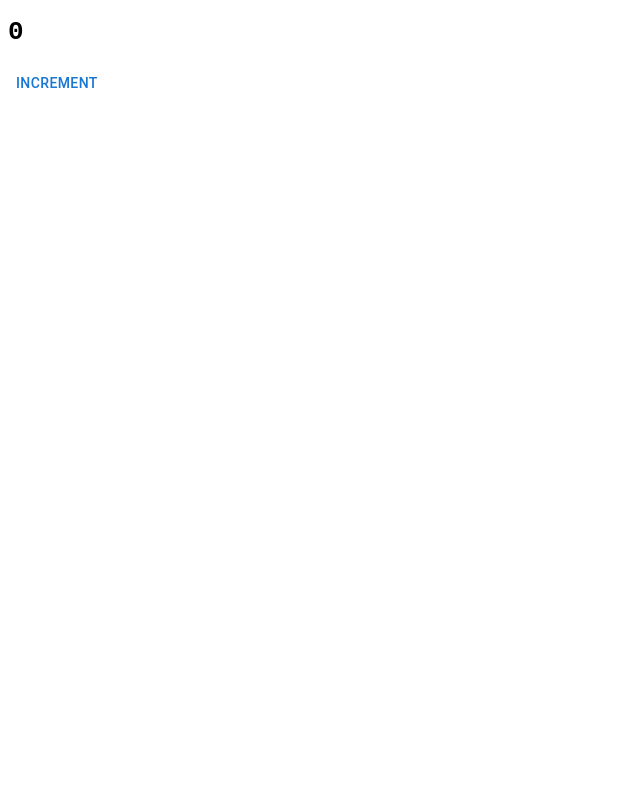
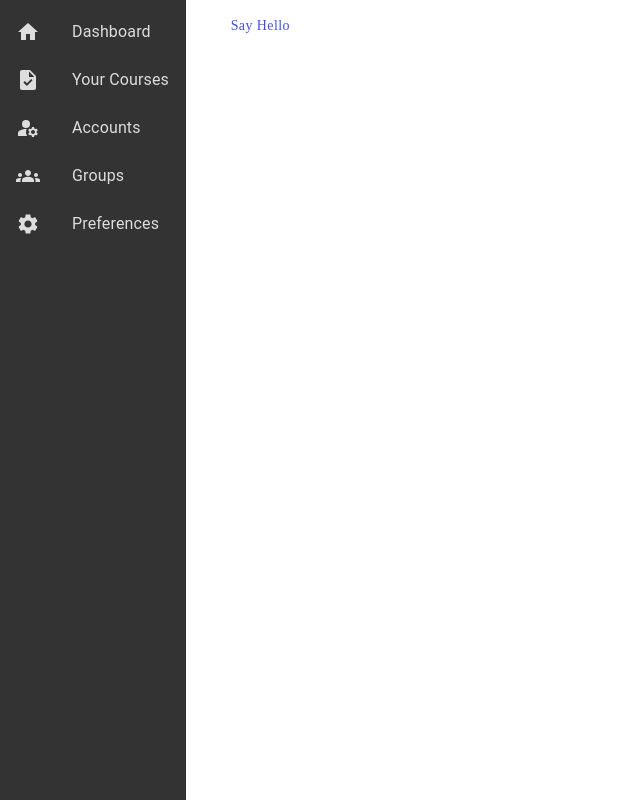
Before and after one commit to UniversityConsole/console, a React app: page / in a window 1280 px wide. Shown: the whole page, without its empty margins (0-640 px from the left). Built offline with nearby package versions, Linux system fonts and the light colour scheme; the HTML template or start-up script is replaced by a standard one.

Commit message:
Create themes for sidebar and button

```diff
--- a/package.json
+++ b/package.json
@@ -27,6 +27,7 @@
   "dependencies": {
     "@emotion/react": "^11.9.3",
     "@emotion/styled": "^11.9.3",
+    "@mui/icons-material": "^5.8.4",
     "@mui/material": "^5.8.4",
     "react": "^18.1.0",
     "react-dom": "^18.1.0"
--- a/src/index.tsx
+++ b/src/index.tsx
@@ -4,15 +4,73 @@ import { createRoot } from 'react-dom/client';
 import Button from '@mui/material/Button';
 
 import * as styles from './test.scss';
+import {Drawer, Grid, List, ListItem, ListItemButton, ListItemIcon, ListItemText, ThemeProvider} from "@mui/material";
+import {drawerTheme} from "./themes/drawer";
+import HomeIcon from '@mui/icons-material/Home';
+import TaskIcon from '@mui/icons-material/Task';
+import ManageAccountsIcon from '@mui/icons-material/ManageAccounts';
+import GroupsIcon from '@mui/icons-material/Groups';
+import SettingsIcon from '@mui/icons-material/Settings';
+import {buttonTheme} from "./themes/button";
 
 function Counter() {
-  const [count, setCount] = useState(0);
   return (
     <>
-      <h1 className={styles.counter}>{count}</h1>
-      <Button onClick={() => setCount(count + 1)}>
-        Increment
-      </Button>
+      <Grid container spacing={3}>
+        <Grid item xs={2}>
+          <ThemeProvider theme={drawerTheme}>
+            <Drawer variant="permanent" anchor="left">
+              <List>
+                <ListItem disablePadding>
+                  <ListItemButton>
+                    <ListItemIcon>
+                      <HomeIcon sx={{color: '#DDDDDD'}} />
+                    </ListItemIcon>
+                    <ListItemText primary = "Dashboard" />
+                  </ListItemButton>
+                </ListItem>
+                <ListItem disablePadding>
+                  <ListItemButton>
+                    <ListItemIcon>
+                      <TaskIcon sx={{color: '#DDDDDD'}} />
+                    </ListItemIcon>
+                    <ListItemText primary = "Your Courses" />
+                  </ListItemButton>
+                </ListItem>
+                <ListItem disablePadding>
+                  <ListItemButton>
+                    <ListItemIcon>
+                      <ManageAccountsIcon sx={{color: '#DDDDDD'}} />
+                    </ListItemIcon>
+                    <ListItemText primary = "Accounts" />
+                  </ListItemButton>
+                </ListItem>
+                <ListItem disablePadding>
+                  <ListItemButton>
+                    <ListItemIcon>
+                      <GroupsIcon sx={{color: '#DDDDDD'}} />
+                    </ListItemIcon>
+                    <ListItemText primary = "Groups" />
+                  </ListItemButton>
+                </ListItem>
+                <ListItem disablePadding>
+                  <ListItemButton>
+                    <ListItemIcon>
+                      <SettingsIcon sx={{color: '#DDDDDD'}} />
+                    </ListItemIcon>
+                    <ListItemText primary = "Preferences" />
+                  </ListItemButton>
+                </ListItem>
+              </List>
+            </Drawer>
+          </ThemeProvider>
+        </Grid>
+        <Grid item xs={10}>
+          <ThemeProvider theme={buttonTheme}>
+            <Button variant='text'>Say Hello</Button>
+          </ThemeProvider>
+        </Grid>
+      </Grid>
     </>
   );
 }
--- /dev/null
+++ b/src/themes/button.ts
@@ -0,0 +1,32 @@
+import {createTheme} from "@mui/material";
+
+export const buttonTheme = createTheme({
+  components: {
+    MuiButton: {
+      defaultProps: {
+        disableRipple: true,
+      },
+      styleOverrides: {
+        contained: {
+          background: '#4F46E5',
+          '&:hover': {
+            background: '#655ef3',
+            boxShadow: 'none',
+          },
+          textTransform: 'none',
+          border: '1px solid #4F46E5',
+          fontFamily: 'Source Sans Pro',
+          boxShadow: 'none',
+        },
+        text: {
+          color: '#4350E8',
+          '&:hover': {
+            background: 'transparent',
+          },
+          textTransform: 'none',
+          fontFamily: 'Source Sans Pro',
+        },
+      }
+    }
+  }
+});
--- /dev/null
+++ b/src/themes/drawer.ts
@@ -0,0 +1,15 @@
+import {createTheme} from "@mui/material";
+
+export const drawerTheme = createTheme({
+    components: {
+        MuiDrawer: {
+            styleOverrides: {
+                paperAnchorDockedLeft: {
+                    background: "#333333",
+                    color: "#DDDDDD",
+                    fontFamily: "Source Sans Pro",
+                }
+            }
+        }
+    }
+});
```
Also changed, not shown: src/test.scss.d.ts (deleted, +0 -7 lines), 1 other file (tests, documents, lock files or other folders).
